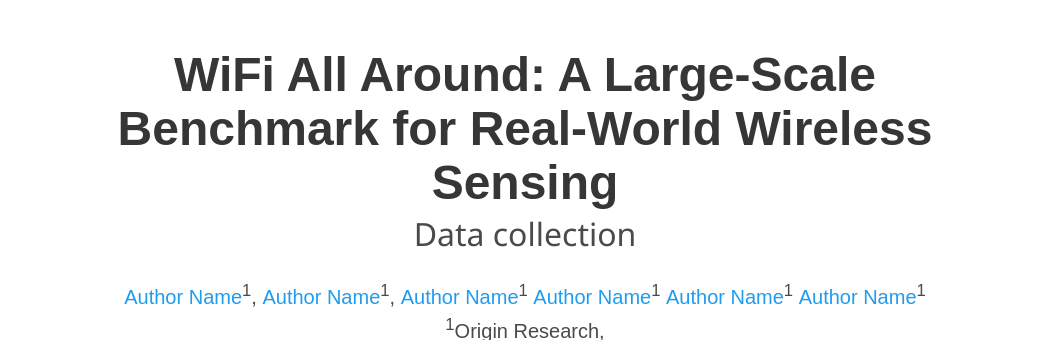
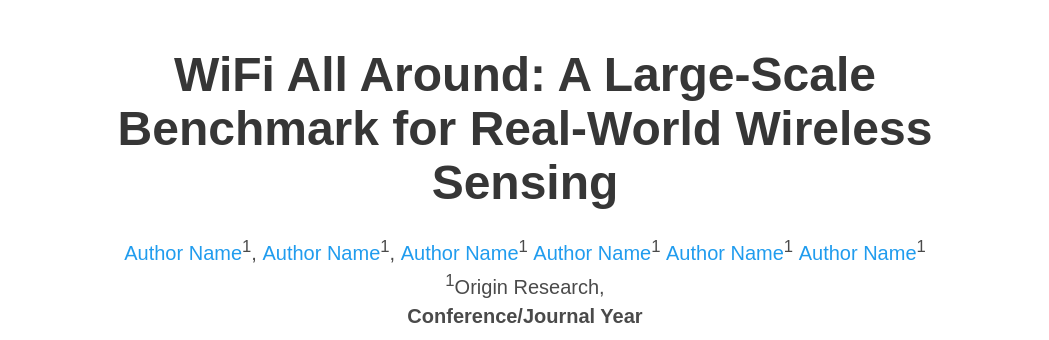
Before and after one commit to ai-iot-sensing/ai-iot-sensing.github.io, a plain HTML site: page projects/project.html in a window 1280 px wide. Shown: the top 340 px of the page, without its empty margins (115-1164 px from the left). Drawn offline with Linux system fonts and the light colour scheme; some icons are missing; a web font is replaced by a local one.

Commit message:
update the title

```diff
--- a/projects/project.html
+++ b/projects/project.html
@@ -32,9 +32,9 @@
           <h1 class="title is-1 publication-title is-bold">
             WiFi All Around: A Large-Scale Benchmark for Real-World Wireless Sensing
           </h1>
-          <h2 class="subtitle is-3 publication-subtitle">
-            Data collection
-          </h2>
+          <!-- <h2 class="subtitle is-3 publication-subtitle">
+
+          </h2> -->
           <div class="is-size-5 publication-authors">
             <span class="author-block">
               <a href="#">Author Name</a><sup>1</sup>,</span>
```
